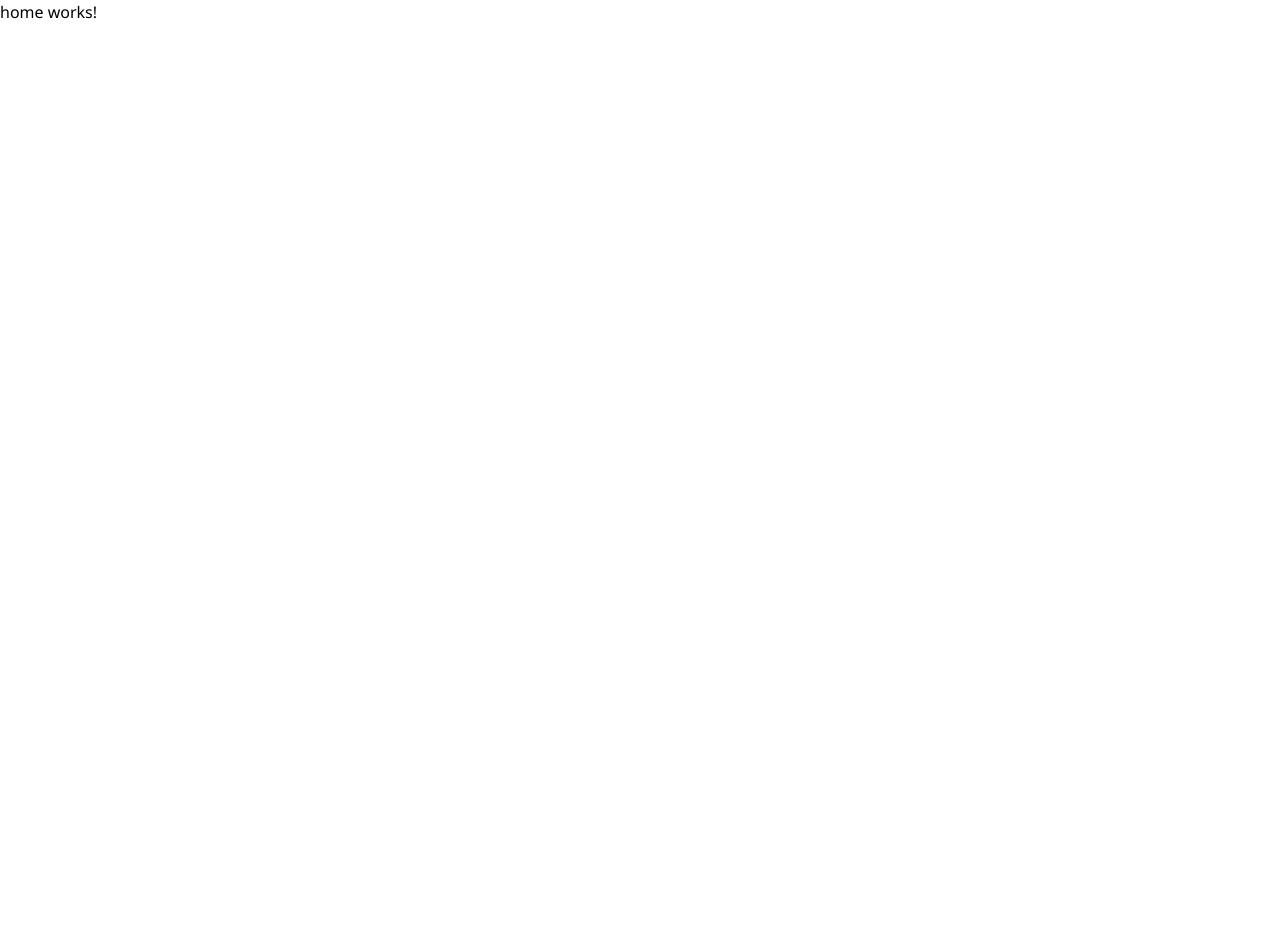
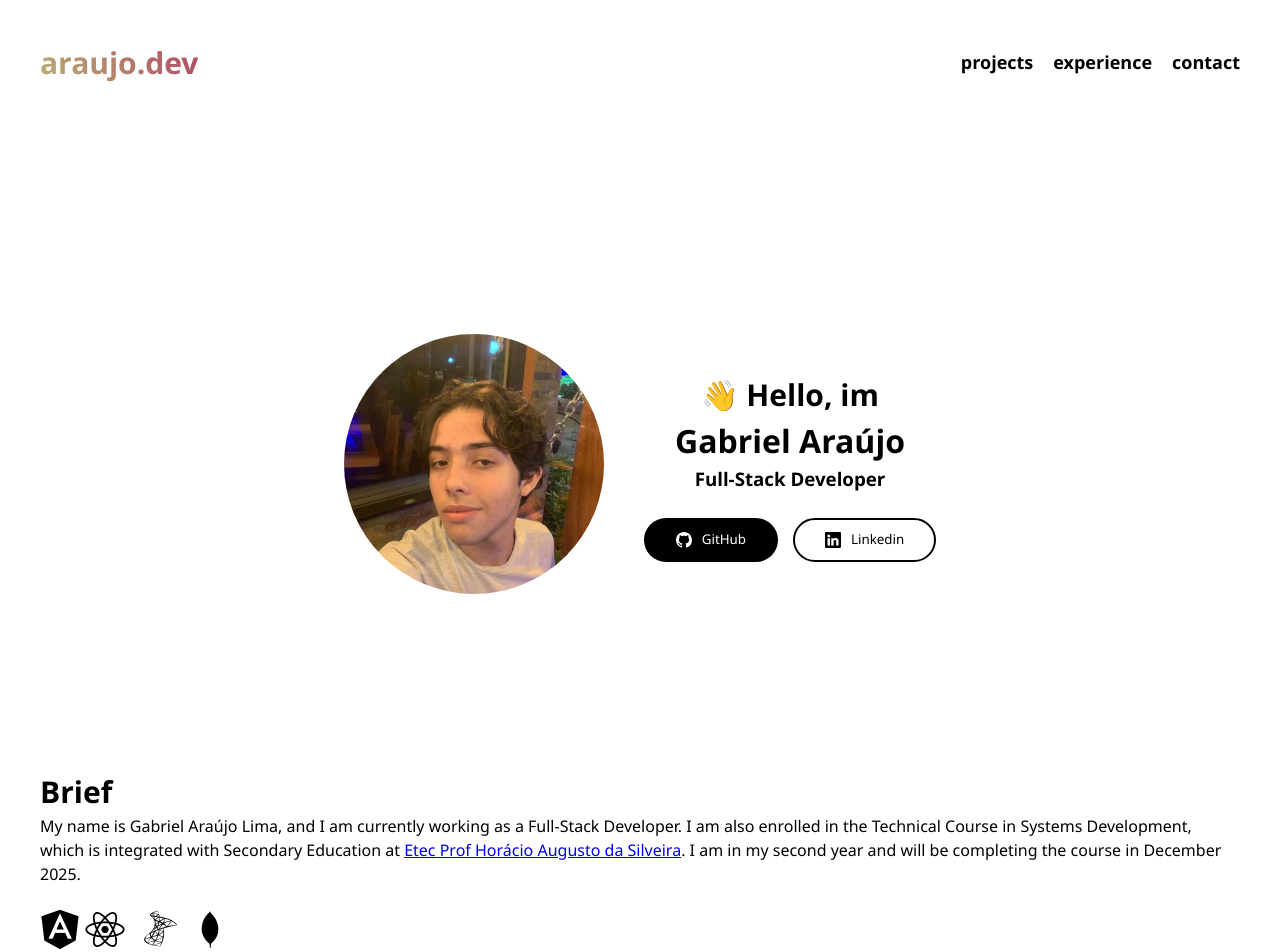
Before and after one commit to theMyntt/MyPortfolio, an Angular app: page /home in a window 1280 px wide. Shown: the top 952 px of the page. Before the commit the page ends 800 px from the top, so only its background shows below. Built offline with nearby package versions, Linux system fonts and the light colour scheme.

Commit message:
feat: home component

```diff
--- a/src/app/components/home/home.component.html
+++ b/src/app/components/home/home.component.html
@@ -1 +1,44 @@
-<p>home works!</p>
+<div class="app-container">
+  <div class="">
+    <app-header></app-header>
+  </div>
+  <div class="home-container container">
+    <div class="brand-hello">
+      <div class="image">
+        <img id="me" src="/assets/img/me.jpeg"/>
+      </div>
+      <div class="text">
+        <h2>👋 Hello, im</h2>
+        <h1>Gabriel Araújo</h1>
+        <h3>Full-Stack Developer</h3>
+        <br/>
+        <div style="display: flex; justify-content: space-between;">
+          <app-button [hasIcon]="true" text="GitHub" (click)="redirect('https://github.com/themyntt')" style="margin-right: 15px;"/>
+          <app-button [hasIcon]="true" variant="secondary" text="Linkedin" (click)="redirect('https://www.linkedin.com/in/gabriel-ara%C3%BAjo-lima-90667726a?utm_source=share&utm_campaign=share_via&utm_content=profile&utm_medium=ios_app')" />
+        </div>
+      </div>
+    </div>
+    <h2>Brief</h2>
+    <div class="brief">
+      <p>My name is Gabriel Araújo Lima, and I am currently working as a Full-Stack Developer. I am also enrolled in the Technical Course in Systems Development, which is integrated with Secondary Education at <a href="https://etechoracio.com.br">Etec Prof Horácio Augusto da Silveira</a>. I am in my second year and will be completing the course in December 2025.</p>
+    </div>
+    <br/>
+    <div class="skills">
+      <i class="devicon-angularjs-plain"></i>
+      <i class="devicon-react-original"></i>
+      <i class="devicon-nestjs-original"></i>
+      <i class="devicon-spring-original"></i>
+      <i class="devicon-microsoftsqlserver-plain"></i>
+      <i class="devicon-mysql-original"></i>
+      <i class="devicon-mongodb-plain"></i>
+    </div>
+    <br/>
+    <h2>Principal projects</h2>
+    <div class="projects" style="display: flex; justify-content: space-between;">
+      <app-card title="basicT NG" description="A Point of Sale (POS) system tailored for markets, such as grocery stores and supermarkets, is a comprehensive solution designed to streamline sales transactions and manage various operational aspects of the business" link="https://github.com/jpaveiro/basicT-NG" style="margin-right: 20px;" image="basict.png"/>
+      <app-card title="SGA" description="A Student Portal System is a digital platform designed to facilitate communication, collaboration, and access to resources between educational institutions, students, and educators." link="https://github.com/themyntt/sga"/>
+    </div>
+    <br />
+    <app-button [hasIcon]="false" text="See More" variant="secondary" (click)="redirect('/projects')"/>
+  </div>
+</div>
--- a/src/app/components/home/home.component.sass
+++ b/src/app/components/home/home.component.sass
@@ -0,0 +1,33 @@
+.home-container
+  padding: 40px
+  .brand-hello
+    width: 100%
+    height: calc( 100vh - 196px )
+    display: flex
+    align-items: center
+    justify-content: center
+    .image
+      margin-right: 40px
+    .text
+      text-align: center
+  .skills
+    i
+      font-size: 40px
+      margin-right: 5px
+      &:last-child
+        margin-right: 0
+
+@media (max-width: 900px)
+  .home-container
+    padding: 20px
+    .brand-hello
+      flex-direction: column
+      .image
+        margin-bottom: 10px
+        margin-right: 0 !important
+    .projects
+      flex-direction: column
+
+#me
+  border-radius: 50%
+  width: 260px
--- a/src/app/components/home/home.component.ts
+++ b/src/app/components/home/home.component.ts
@@ -1,12 +1,17 @@
 import { Component } from '@angular/core';
+import { HeaderComponent } from '../header/header.component';
+import { CardComponent } from '../card/card.component';
+import { ButtonComponent } from '../button/button.component';
 
 @Component({
   selector: 'app-home',
   standalone: true,
-  imports: [],
+  imports: [HeaderComponent, CardComponent, ButtonComponent],
   templateUrl: './home.component.html',
   styleUrl: './home.component.sass'
 })
 export class HomeComponent {
-
+  redirect(where: string) {
+    location.href = where
+  }
 }
```
